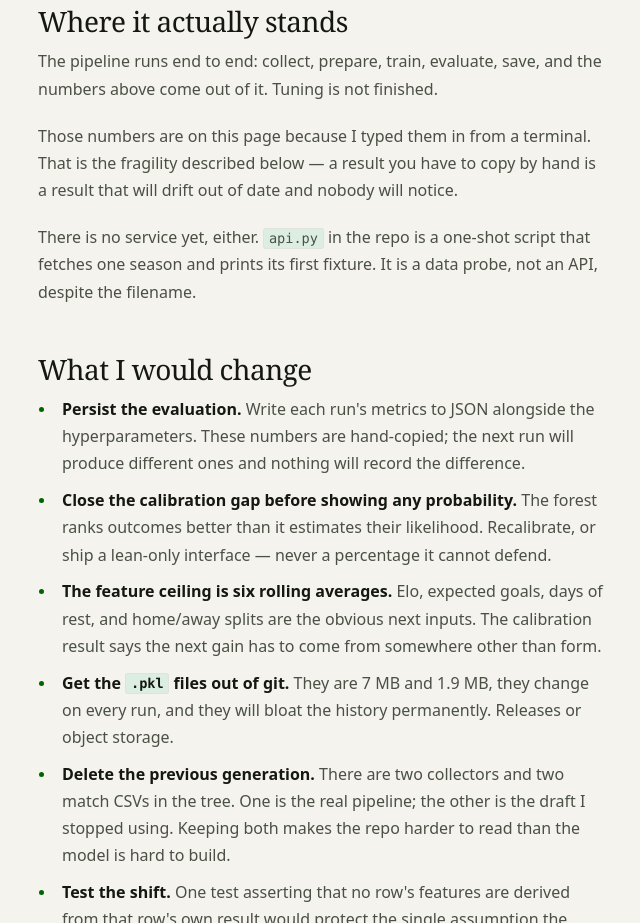
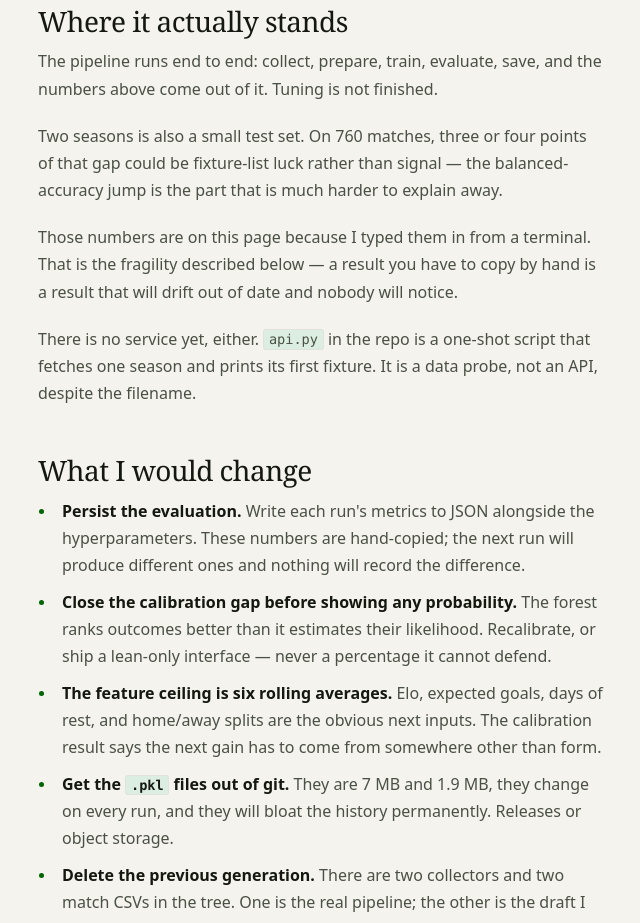
Before and after one commit to U2lu/U2lu-Portfolio, an Astro site: page /work/premier-league-prediction in a window 1280 px wide. Shown: the part 5500-6423 px from the top of the page, without its empty margins (26-666 px from the left). Built offline with nearby package versions, Linux system fonts and the light colour scheme; Astro itself is replaced by a stand-in of ours.

Commit message:
Note the test-set size caveat on the results

```diff
--- a/src/content/work/premier-league-prediction.mdx
+++ b/src/content/work/premier-league-prediction.mdx
@@ -98,6 +98,8 @@ So the model has learned which way to lean, and has not learned how confident to
 
 The pipeline runs end to end: collect, prepare, train, evaluate, save, and the numbers above come out of it. Tuning is not finished.
 
+Two seasons is also a small test set. On 760 matches, three or four points of that gap could be fixture-list luck rather than signal — the balanced-accuracy jump is the part that is much harder to explain away.
+
 Those numbers are on this page because I typed them in from a terminal. That is the fragility described below — a result you have to copy by hand is a result that will drift out of date and nobody will notice.
 
 There is no service yet, either. `api.py` in the repo is a one-shot script that fetches one season and prints its first fixture. It is a data probe, not an API, despite the filename.
```
